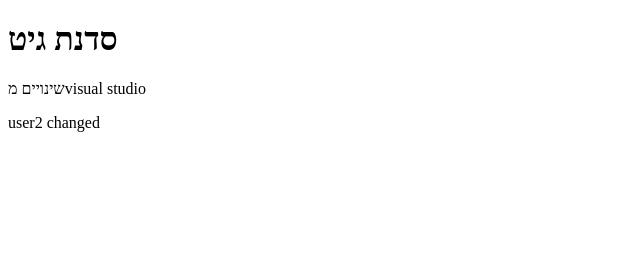
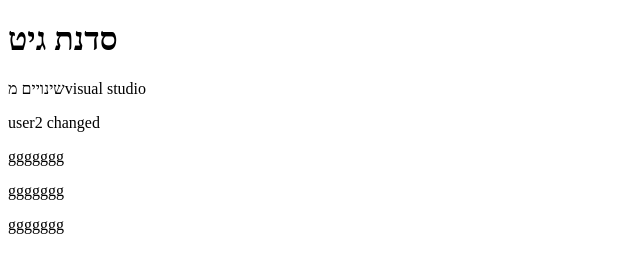
Before and after one commit to MiryamLeader/SasnatGit, a plain HTML site: page index.html in a window 1280 px wide. Shown: the whole page, without its empty margins (0-640 px from the left). Drawn offline with Linux system fonts and the light colour scheme.

Commit message:
user2 change2

```diff
--- a/index.html
+++ b/index.html
@@ -10,5 +10,8 @@
    <h1>סדנת גיט</h1>
    <p>שינויים מvisual studio</p>
    <p>user2 changed</p>
+   <p>ggggggg</p>
+   <p>ggggggg</p>
+   <p>ggggggg</p>
 </body>
 </html>
```
